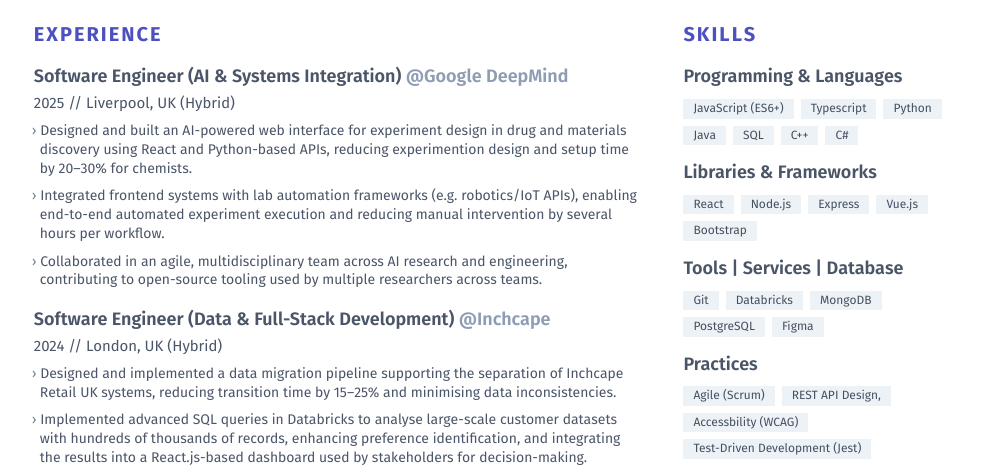
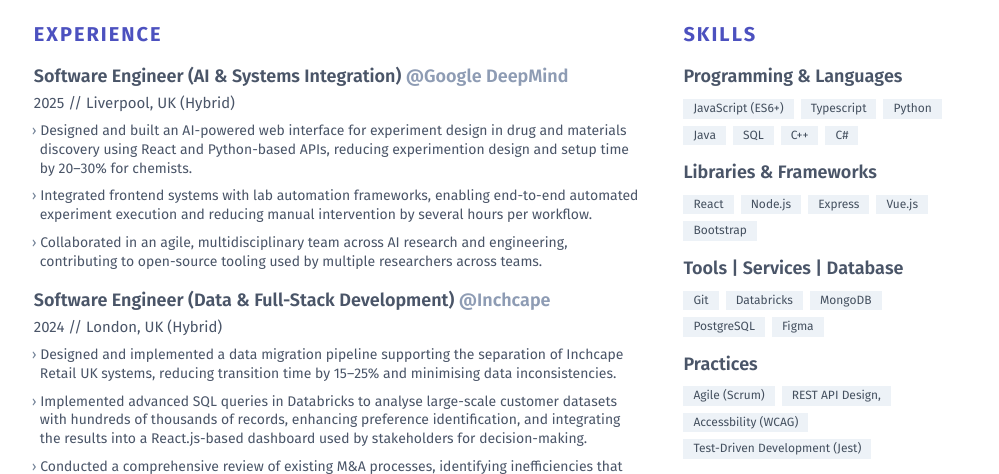
Before and after one commit to blessinguche/my_resume, a website: page docs/index.html in a window 1280 px wide. Shown: the part 243-717 px from the top of the page, without its empty margins (139-1138 px from the left). Drawn offline with nearby package versions, Linux system fonts and the light colour scheme; files that its build step writes are made by us from their sources.

Commit message:
Remove redundant phrase from integration description

```diff
--- a/docs/index.html
+++ b/docs/index.html
@@ -155,7 +155,7 @@
                 </li>
                 <li class="mt-2.1 ml-1.5 text-sm text-gray-700 leading-normal">
                   <span class="-ml-2 select-none text-gray-600">›</span>
-                   Integrated frontend systems with lab automation frameworks (e.g. robotics/IoT APIs), enabling end-to-end automated experiment execution and reducing manual intervention by several hours per workflow.
+                   Integrated frontend systems with lab automation frameworks, enabling end-to-end automated experiment execution and reducing manual intervention by several hours per workflow.
                 </li>
                 <li class="mt-2.1 ml-1.5 text-sm text-gray-700 leading-normal">
                   <span class="-ml-2 select-none text-gray-600">›</span>
```
